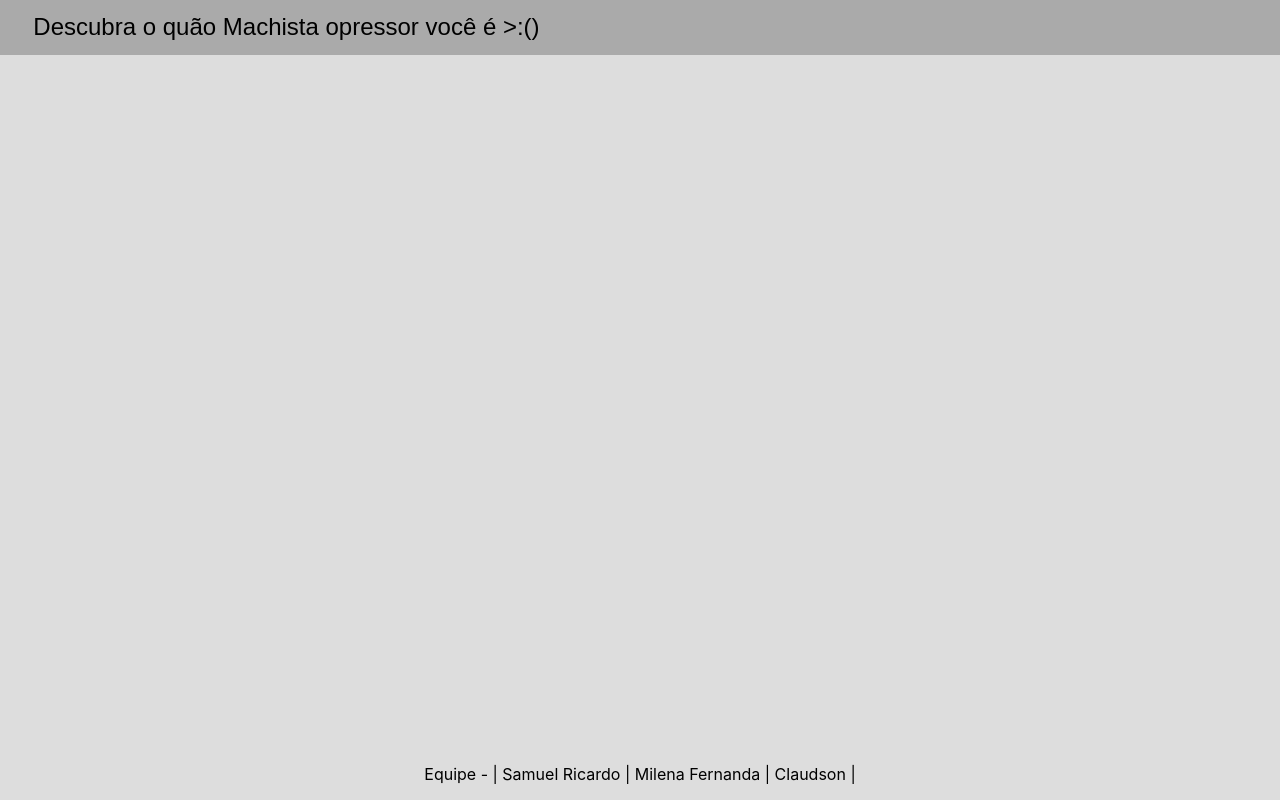
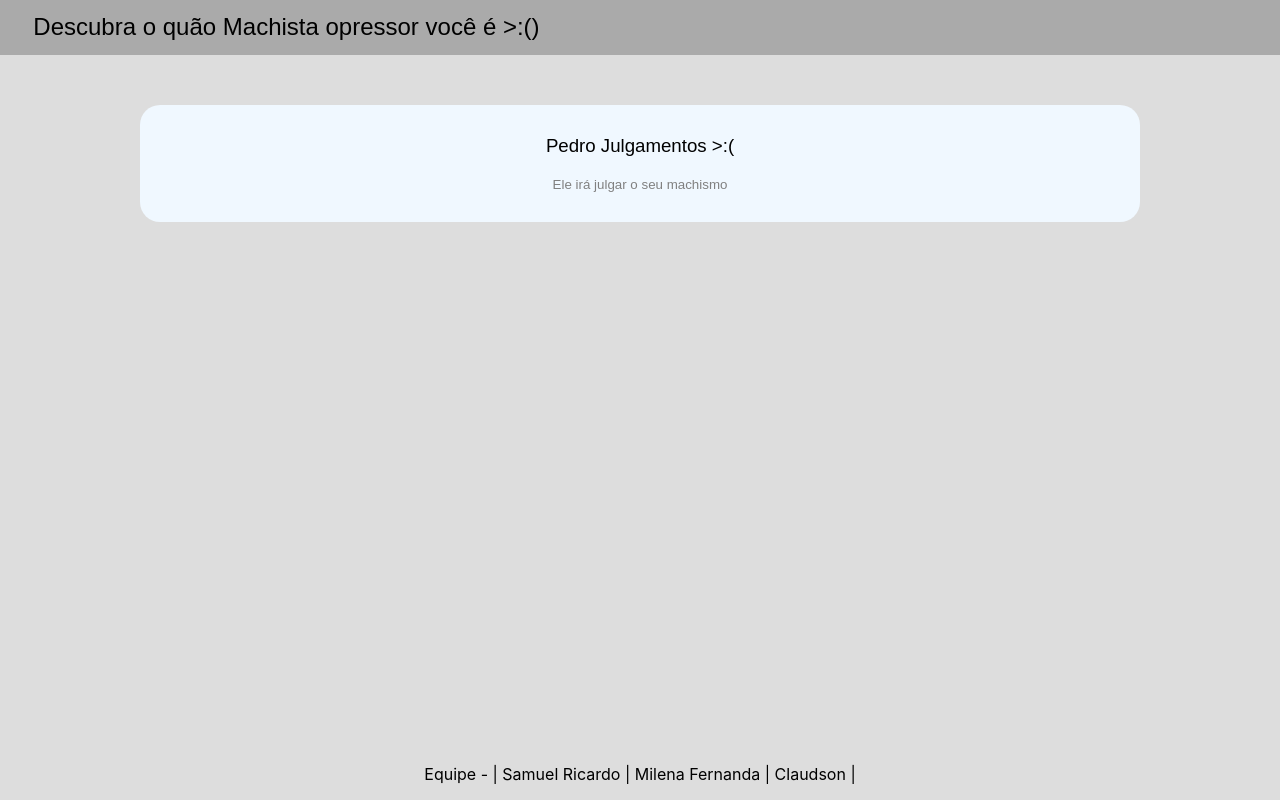
Before and after one commit to Samuel-Ricardo/Answer, a React (Create React App) app in the folder answer/: page / in a window 1280 px wide. Built offline with nearby package versions, Linux system fonts and the light colour scheme.

Commit message:
Create: field - description (./components/Form/index.jsx)

```diff
--- a/answer/src/App.js
+++ b/answer/src/App.js
@@ -1,4 +1,6 @@
 import './App.css';
+
+import Form from './components/Form'
 
 function App() {
   return (
@@ -9,7 +11,12 @@ function App() {
         </p>
       </header>
 
+      <Form
+        title="Pedro Julgamentos >:("
+        description="Ele irá julgar o seu machismo"
+      >
 
+      </Form>
 
       <footer className="app-footer">
         <p>
--- a/answer/src/components/form/form.css
+++ b/answer/src/components/form/form.css
@@ -26,3 +26,11 @@
   font-size: 14pt;
   font-family: System, Arial;
 }
+
+.Form .description{
+  margin: 10px;
+  padding: 0px;
+  color: gray;
+  font-size: 10pt;
+  font-family: System, Arial;
+}
--- a/answer/src/components/form/index.jsx
+++ b/answer/src/components/form/index.jsx
@@ -6,6 +6,7 @@ export default (props) => {
       <div className="Form">
 
 <p className="title"> {props.title} </p>
+<p className="description"> {props.description} </p>
 
         {props.children}
       </div>
```
